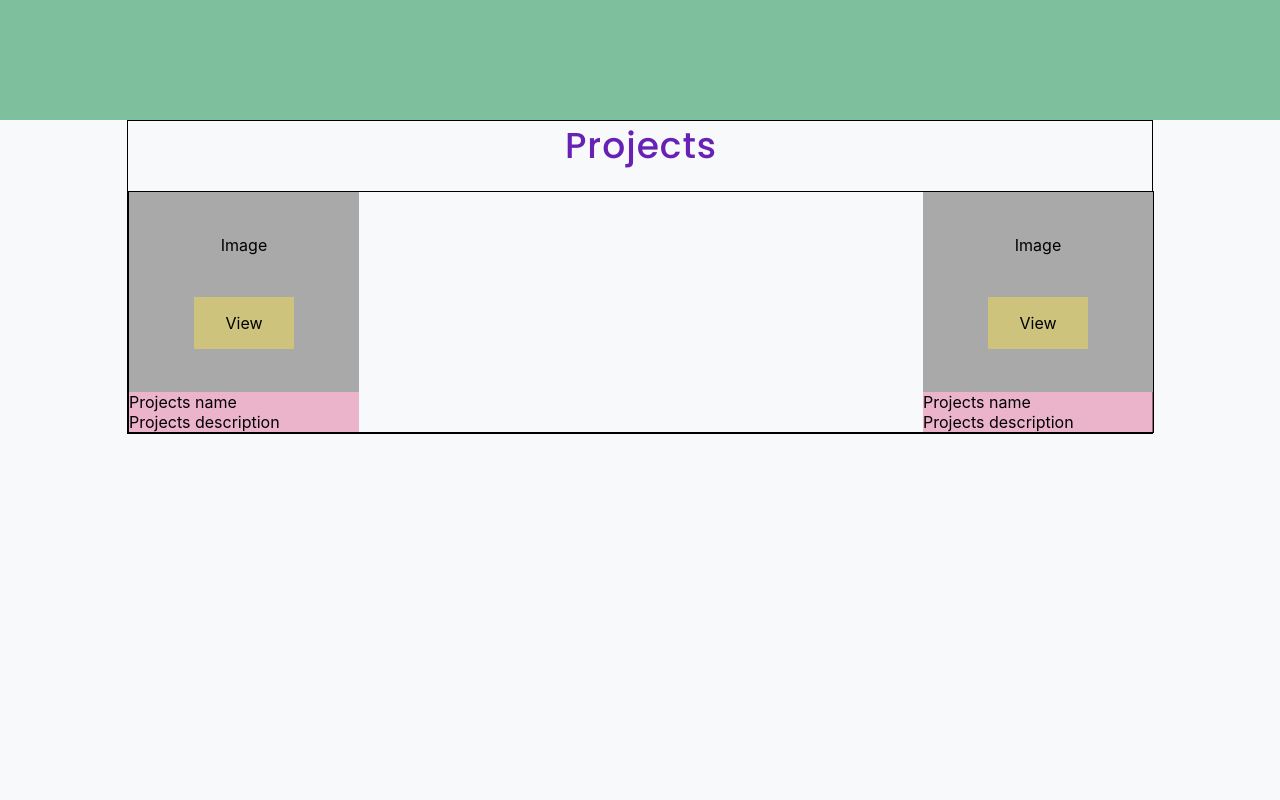
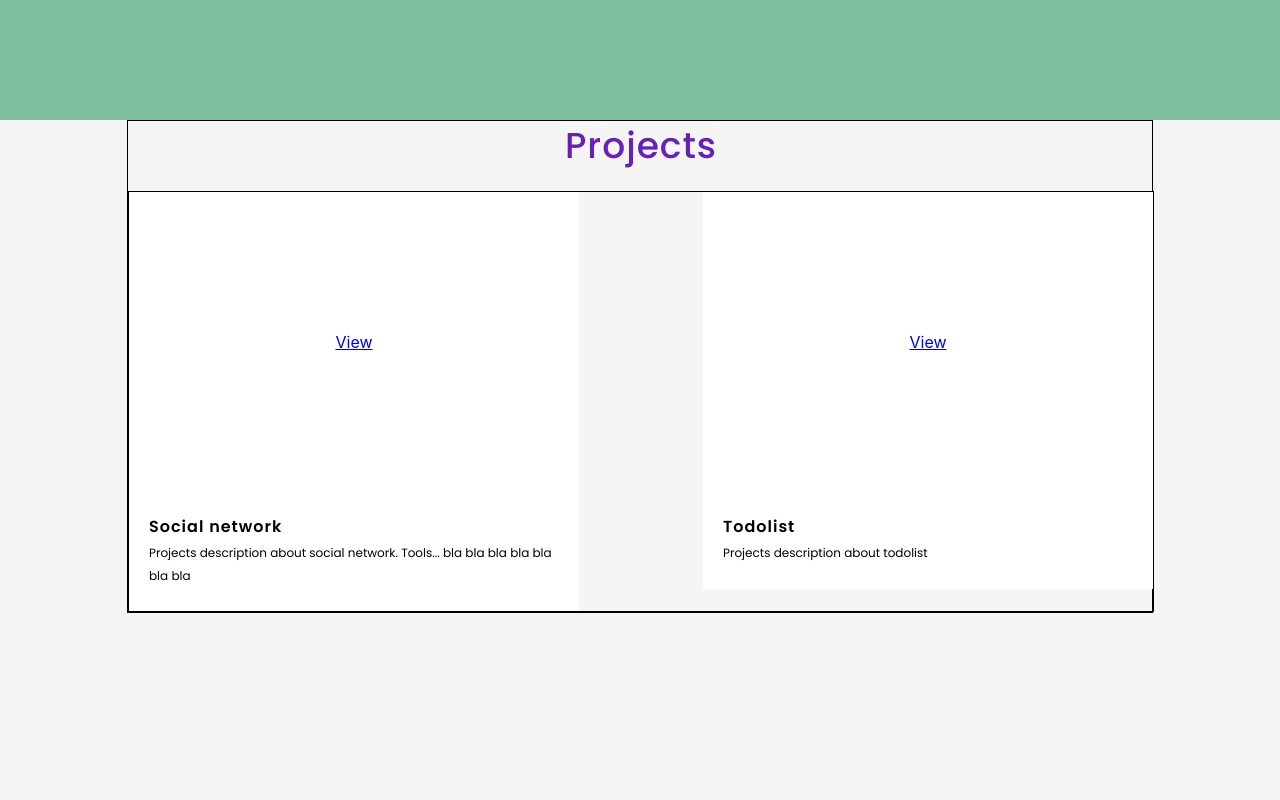
Before and after one commit to EduardaNaida/profile-react, a React (Create React App) app in the folder profile-react/: page / in a window 1280 px wide. Shown: the part 1560-2360 px from the top of the page. Built offline with nearby package versions, Linux system fonts and the light colour scheme.

Commit message:
upd Project module

```diff
--- a/profile-react/src/common/components/Title.module.css
+++ b/profile-react/src/common/components/Title.module.css
@@ -1,5 +1,5 @@
 .title {
-    color: rgb(103, 34, 181);
+    color: rgb(103, 34, 181); /*#8873EF*/
     margin: 10px 0 30px;
     font-family: 'Poppins', sans-serif;
     font-weight: 500;
--- a/profile-react/src/projects/Projects.js
+++ b/profile-react/src/projects/Projects.js
@@ -1,8 +1,8 @@
 import React from 'react';
 import style from './Projects.module.css'
 import styleC from './../common/styles/Container.module.css';
-import Project from "./project/Project";
-import Title from "../common/components/Title";
+import Project from './project/Project';
+import Title from '../common/components/Title';
 
 const Projects = () => {
     return (
@@ -10,8 +10,8 @@ const Projects = () => {
             <div className={`${styleC.container} ${style.projectsContainer}`}>
                <Title title={'Projects'}/>
                 <div className={style.projects}>
-                    <Project title={'Projects name'} description={'Projects description'}/>
-                    <Project title={'Projects name'} description={'Projects description'}/>
+                    <Project title={'Social network'} description={'Projects description about social network. Tools... bla bla bla bla bla bla bla'}/>
+                    <Project title={'Todolist'} description={'Projects description about todolist'}/>
                 </div>
             </div>
         </div>
--- a/profile-react/src/projects/Projects.module.css
+++ b/profile-react/src/projects/Projects.module.css
@@ -1,5 +1,5 @@
 .projectsBlock {
-    background-color: #f8f9fa;
+    background-color: #f5f5f6;
     min-height: 100vh;
 }
 
@@ -18,6 +18,7 @@
     display: flex;
     justify-content: space-between;
     flex-wrap: wrap;
+    align-items: flex-start;
 }
 
 @media screen and (max-width: 574px){
--- a/profile-react/src/projects/project/Project.js
+++ b/profile-react/src/projects/project/Project.js
@@ -1,26 +1,16 @@
 import React from 'react';
-import style from "../../projects/project/Project.module.css";
+import style from '../../projects/project/Project.module.css';
 
 const Project = (props) => {
     return (
         <div className={style.project}>
-
             <div className={style.icon}>
-                Image
-                <div className={style.button}>
-                    <p>View</p>
-                </div>
+                <a className={style.button} href="#">View</a>
             </div>
-
-            <div className={style.title}>
-                <span>{props.title}</span>
+            <div className={style.projectInfo}>
+                <h3 className={style.title}>{props.title}</h3>
+                <span className={style.description}>{props.description}</span>
             </div>
-            <div className={style.description}>
-                <span>
-                {props.description}
-            </span>
-            </div>
-
         </div>
     );
 };
--- a/profile-react/src/projects/project/Project.module.css
+++ b/profile-react/src/projects/project/Project.module.css
@@ -1,33 +1,40 @@
 .project {
-    width: 230px;
-    background-color: rgba(231, 144, 180, 0.66);
+    width: 450px;
+    background-color: #fff;
     display: flex;
     flex-direction: column;
-    align-items: center;
-    text-align: center;
+    /*align-items: center;*/
+    /*text-align: center;*/
 }
 
 .icon {
-    background-color: darkgrey;
-    width: 100%;
-    height: 200px;
+    background-color: white;
+    height: 300px;
     display: flex;
-    flex-direction: column;
-    align-items: center;
-    justify-content: space-evenly;
+    justify-content: center;
 }
 
 .button {
-    width: 100px;
-    background-color: rgb(206, 195, 124);
+   padding: 10px 20px;
+   /* background-color: rgb(206, 195, 124);*/
+    display: flex;
+    align-items: center;
 }
 
+.projectInfo{
+    padding: 25px 20px;
+}
 .title {
-    text-align: start;
-    width: 100%;
+    font-family: 'Poppins', sans-serif;
+    font-size: 16px;
+    letter-spacing: 1px;
+    margin: 0 0 5px;
+    line-height: 1.2;
 }
 
 .description {
-    text-align: start;
-    width: 100%;
+    font-family: 'Poppins', sans-serif;
+    font-size: 12px;
+    line-height: 1.8;
+    font-weight: 400;
 }
```
